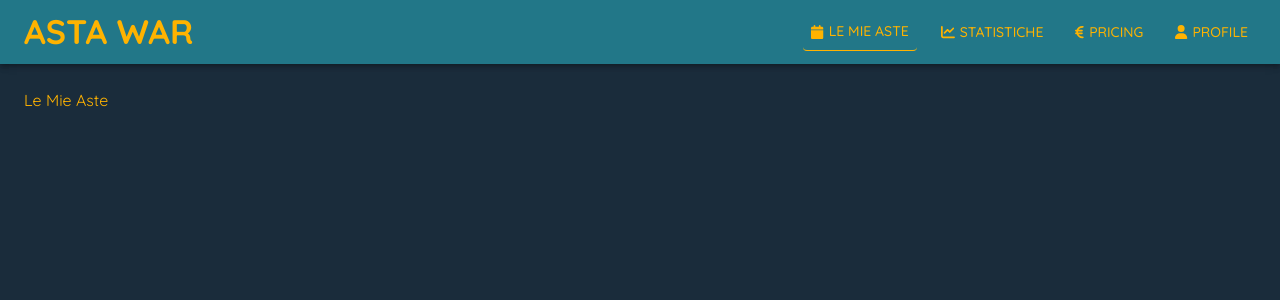
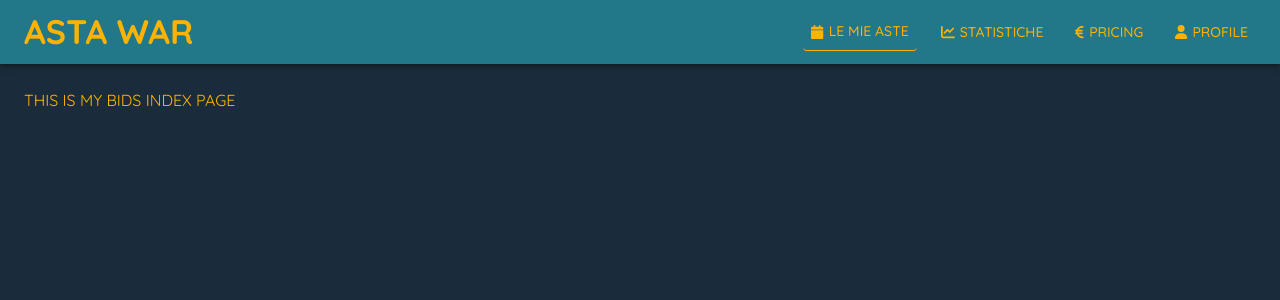
Before and after one commit to danielecomandini/astawar, a React (Vite) app: page /calendar in a window 1280 px wide. Shown: the top 300 px of the page. Built offline with nearby package versions, Linux system fonts and the light colour scheme.

Commit message:
Loading Component dynamically in Route

```diff
--- a/src/App.tsx
+++ b/src/App.tsx
@@ -4,6 +4,11 @@ import { MENU_DEFINITION } from "./assets/menu/MenuDefinition.js";
 
 const App = () => {
   const MENU = MENU_DEFINITION;
+
+  const getComponent = (component: String) => {
+    const Component = component;
+    return <Component />
+  }
 
   return (
     <BrowserRouter>
@@ -14,7 +19,7 @@ const App = () => {
             <Route
               key={route.id}
               path={`/${route.id}`}
-              element={<div>{route.label}</div>}
+              element={getComponent( route.component )}
             />
           ))}
         </Route>
--- a/src/assets/menu/MenuDefinition.js
+++ b/src/assets/menu/MenuDefinition.js
@@ -4,10 +4,14 @@ import {
   faEuro,
   faUser,
 } from "@fortawesome/free-solid-svg-icons";
+import MyBids from "../../pages/my-bids/MyBidsIndex";
+import PlayerStats from "../../pages/player-stats/PlayerStatsIndex";
+import PricingIndex from "../../pages/pricing/PricingIndex";
+import AccountIndex from "../../pages/account/AccountIndex";
 
 export const MENU_DEFINITION = [
-  { id: "calendar", label: "Le Mie Aste", icon: faCalendar },
-  { id: "stats", label: "Statistiche", icon: faChartLine },
-  { id: "pricing", label: "Pricing", icon: faEuro },
-  { id: "profile", label: "Profile", icon: faUser },
+  { id: "calendar", label: "Le Mie Aste", icon: faCalendar, component: MyBids },
+  { id: "stats", label: "Statistiche", icon: faChartLine, component: PlayerStats },
+  { id: "pricing", label: "Pricing", icon: faEuro, component: PricingIndex },
+  { id: "profile", label: "Profile", icon: faUser, component: AccountIndex },
 ];
--- /dev/null
+++ b/src/pages/account/AccountIndex.tsx
@@ -0,0 +1,5 @@
+const AccountIndex = () => {
+  return <div>THIS IS ACCOUNT INDEX PAGE</div>;
+};
+
+export default AccountIndex;
--- /dev/null
+++ b/src/pages/home/HomeIndex.tsx
@@ -0,0 +1,5 @@
+const HomeIndex = () => {
+  return <div>THIS IS HOME INDEX</div>;
+};
+
+export default HomeIndex;
--- /dev/null
+++ b/src/pages/my-bids/MyBidsIndex.tsx
@@ -0,0 +1,5 @@
+const MyBidsIndex = () => {
+  return <div>THIS IS MY BIDS INDEX PAGE</div>;
+};
+
+export default MyBidsIndex;
--- /dev/null
+++ b/src/pages/player-stats/PlayerStatsIndex.tsx
@@ -0,0 +1,5 @@
+const PlayerStatsIndex = () => {
+  return <div>THIS IS PLAYER STATS INDEX PAGE</div>;
+};
+
+export default PlayerStatsIndex;
--- /dev/null
+++ b/src/pages/pricing/PricingIndex.tsx
@@ -0,0 +1,5 @@
+const PricingIndex = () => {
+  return <div>THIS IS PRICING INDEX PAGE</div>;
+};
+
+export default PricingIndex;
```
